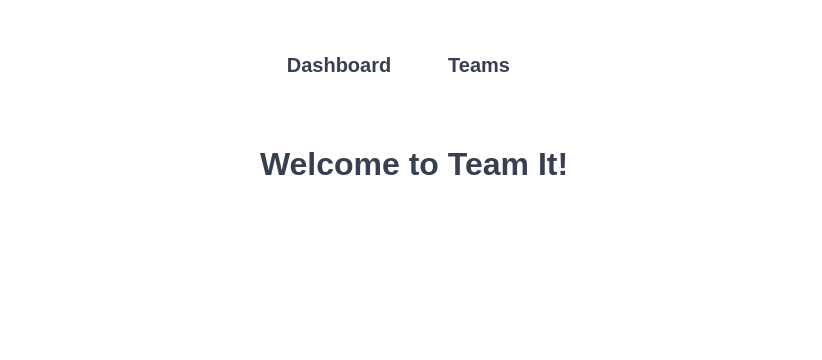
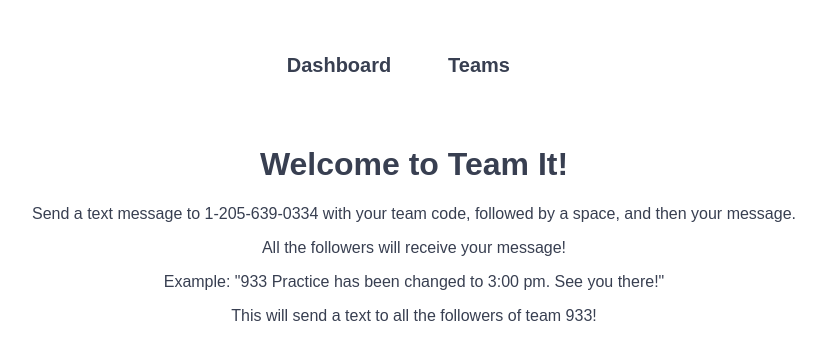
Before and after one commit to marshallhouston/team-it, a React (Create React App) app: page / in a window 1280 px wide. Shown: the top 360 px of the page, without its empty margins (226-1048 px from the left). Built offline with nearby package versions, Linux system fonts and the light colour scheme.

Commit message:
Add initial "how to section" on welcome page

```diff
--- a/src/components/Welcome.js
+++ b/src/components/Welcome.js
@@ -4,6 +4,10 @@
   return (
     <div className="welcome">
       <h1> Welcome to Team It! </h1>
+      <p> Send a text message to 1-205-639-0334 with your team code, followed by a space, and then your message.</p>
+      <p> All the followers will receive your message! </p>
+      <p> Example: "933 Practice has been changed to 3:00 pm. See you there!"</p>
+      <p> This will send a text to all the followers of team 933!</p>
     </div>
   )
 }
```
